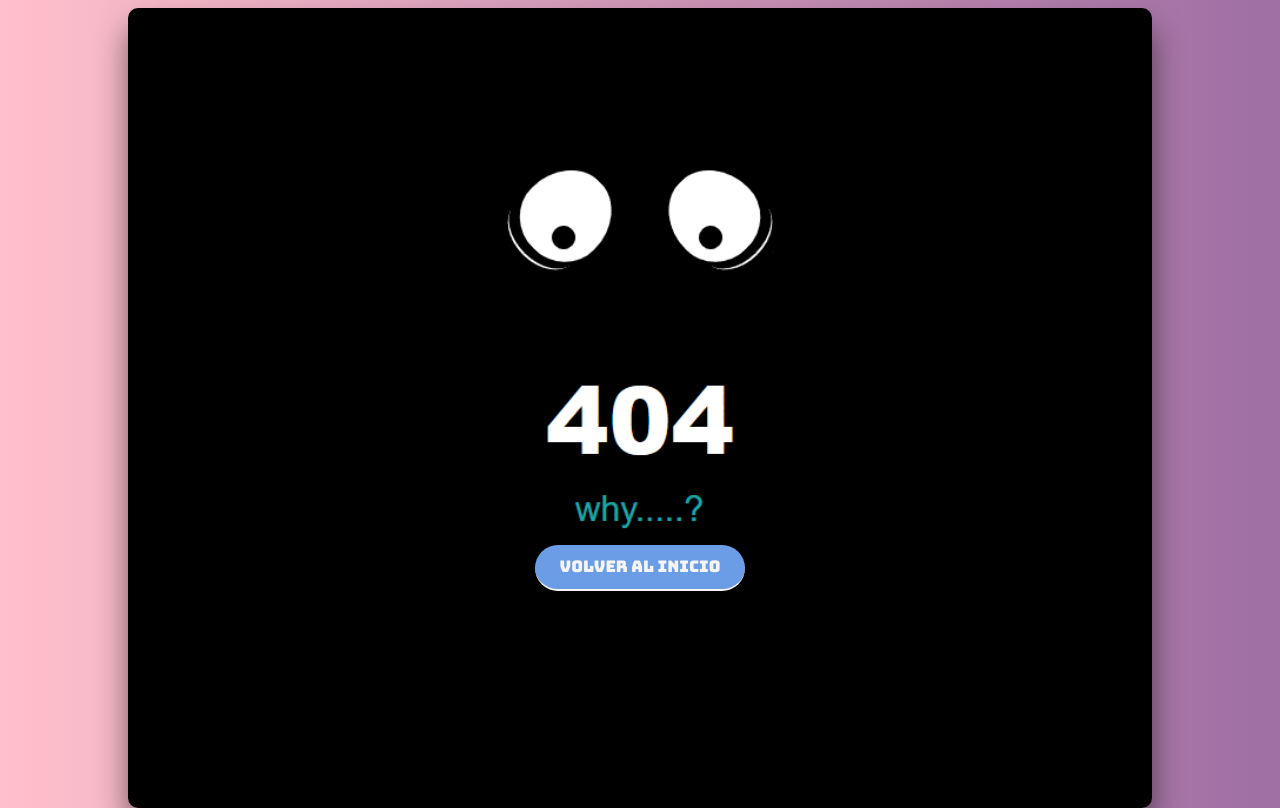
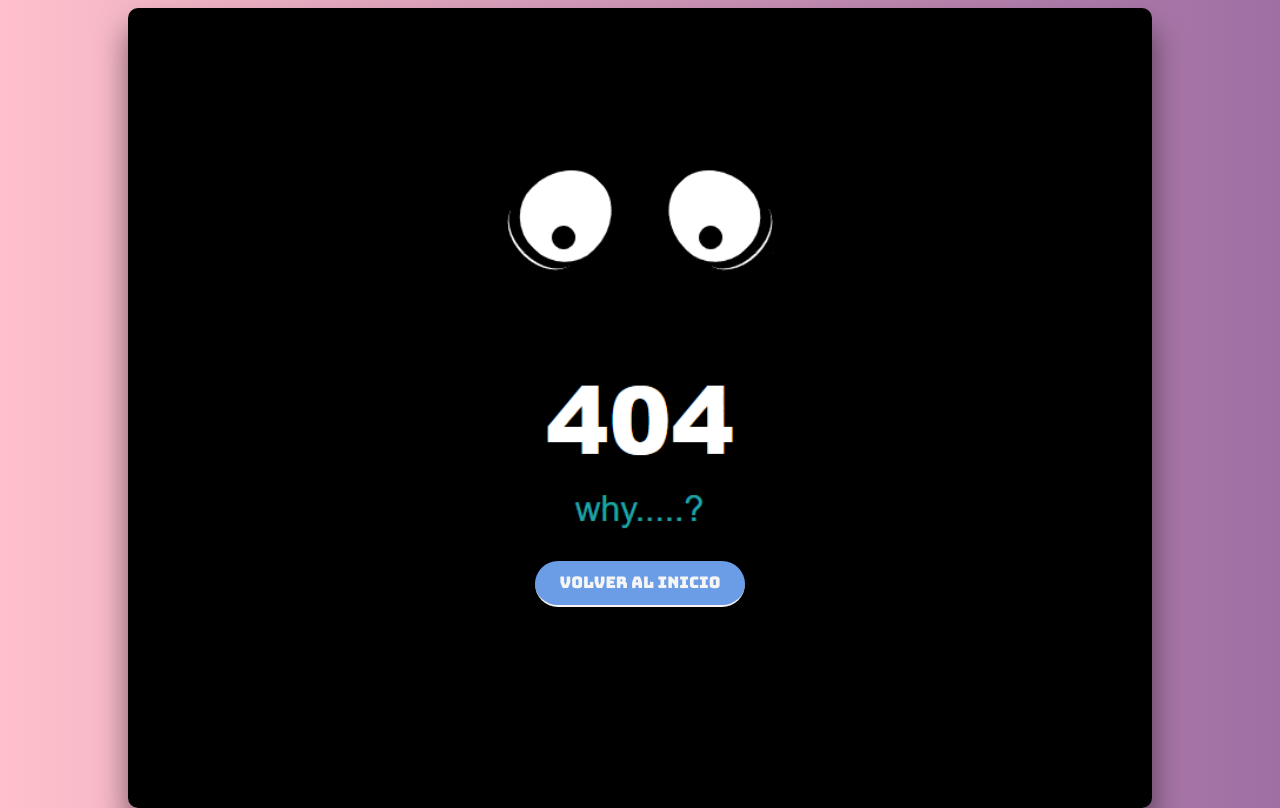
Before and after one commit to JassanBraian/spotifyrolling, a website: page error404.html in a window 1280 px wide. Drawn offline with Linux system fonts and the light colour scheme.

Commit message:
correcion css

```diff
--- a/src/css/page404.css
+++ b/src/css/page404.css
@@ -51,7 +51,7 @@ body {
   background-color: #6b9ce6;
   color: whitesmoke;
   text-decoration: none;
-  margin-top: 20rem;
+  margin-top: 22rem;
   border-radius: 25px;
   border-bottom: 2px solid;
   font-family: Bungee;
```
